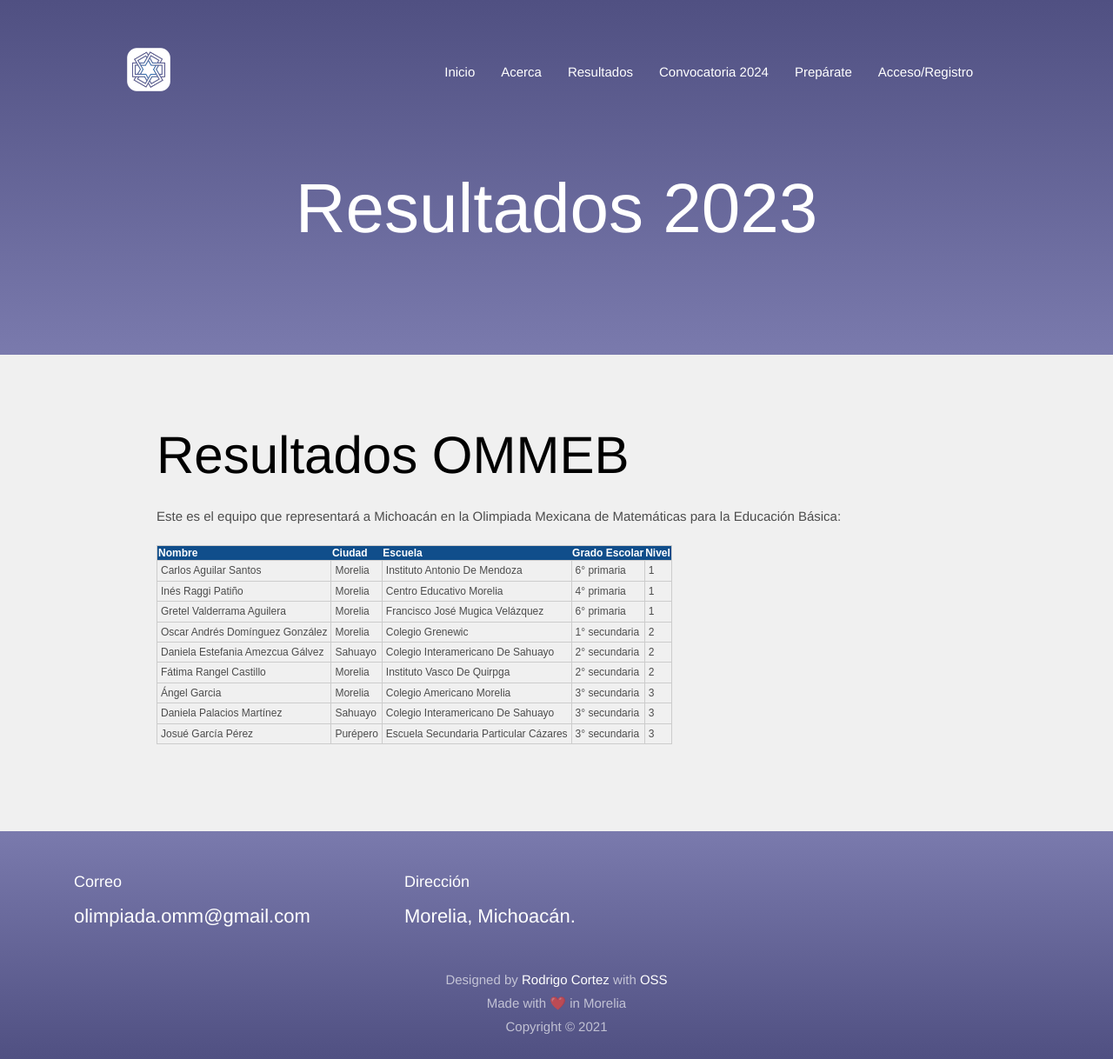
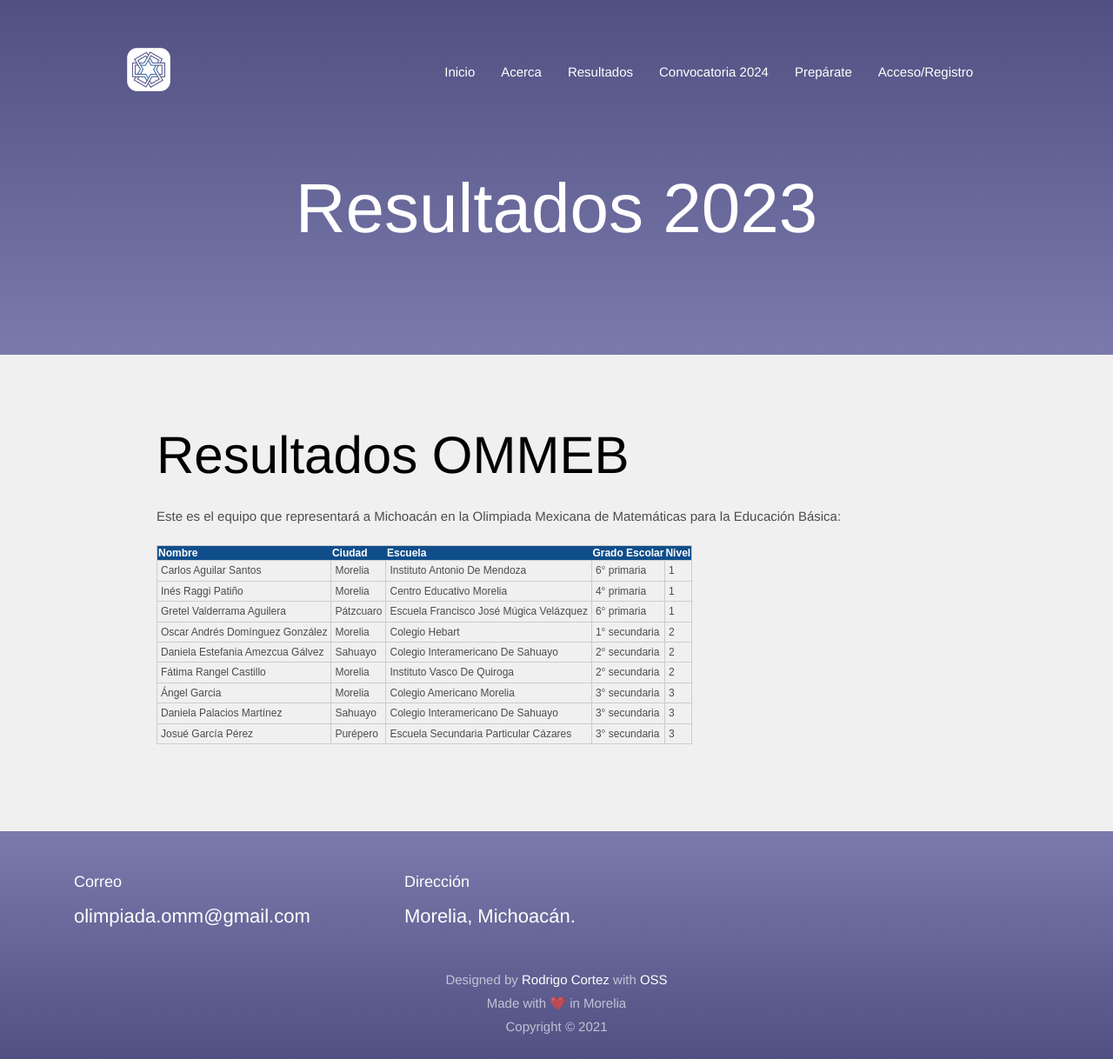
Before and after one commit to OlimpiadaMatematicasMichoacan/WOMM, a Jekyll site: the page built from _pages/resultados.md, in a window 1280 px wide and 1218 px high. Shown: the whole window at 87% size. Built offline with Jekyll 4.4.1, drawn with Linux system fonts in a browser that asks for light colours.

Commit message:
added ommeb

```diff
--- a/_pages/resultados.md
+++ b/_pages/resultados.md
@@ -29,10 +29,10 @@ Este es el equipo que representará a Michoacán en la Olimpiada Mexicana de Mat
 <thead><tr class="tableizer-firstrow"><th>Nombre</th><th>Ciudad</th><th>Escuela</th><th>Grado Escolar</th><th>Nivel</th></tr></thead><tbody>
  <tr><td>Carlos Aguilar Santos</td><td>Morelia</td><td>Instituto Antonio De Mendoza</td><td>6° primaria</td><td>1</td></tr>
  <tr><td>Inés Raggi Patiño</td><td>Morelia</td><td>Centro Educativo Morelia</td><td>4° primaria</td><td>1</td></tr>
- <tr><td>Gretel Valderrama Aguilera</td><td>Morelia</td><td>Francisco José Mugica Velázquez</td><td>6° primaria</td><td>1</td></tr>
- <tr><td>Oscar Andrés Domínguez González</td><td>Morelia</td><td>Colegio Grenewic</td><td>1° secundaria</td><td>2</td></tr>
+ <tr><td>Gretel Valderrama Aguilera</td><td>Pátzcuaro</td><td>Escuela Francisco José Múgica Velázquez</td><td>6° primaria</td><td>1</td></tr>
+ <tr><td>Oscar Andrés Domínguez González</td><td>Morelia</td><td>Colegio Hebart</td><td>1° secundaria</td><td>2</td></tr>
  <tr><td>Daniela Estefania Amezcua Gálvez</td><td>Sahuayo</td><td>Colegio Interamericano De Sahuayo</td><td>2° secundaria</td><td>2</td></tr>
- <tr><td>Fátima Rangel Castillo</td><td>Morelia</td><td>Instituto Vasco De Quirpga</td><td>2° secundaria</td><td>2</td></tr>
+ <tr><td>Fátima Rangel Castillo</td><td>Morelia</td><td>Instituto Vasco De Quiroga</td><td>2° secundaria</td><td>2</td></tr>
  <tr><td>Ángel Garcia</td><td>Morelia</td><td>Colegio Americano Morelia</td><td>3° secundaria</td><td>3</td></tr>
  <tr><td>Daniela Palacios Martínez</td><td>Sahuayo</td><td>Colegio Interamericano De Sahuayo</td><td>3° secundaria</td><td>3</td></tr>
  <tr><td>Josué García Pérez</td><td>Purépero</td><td>Escuela Secundaria Particular Cázares</td><td>3° secundaria</td><td>3</td></tr>
```
